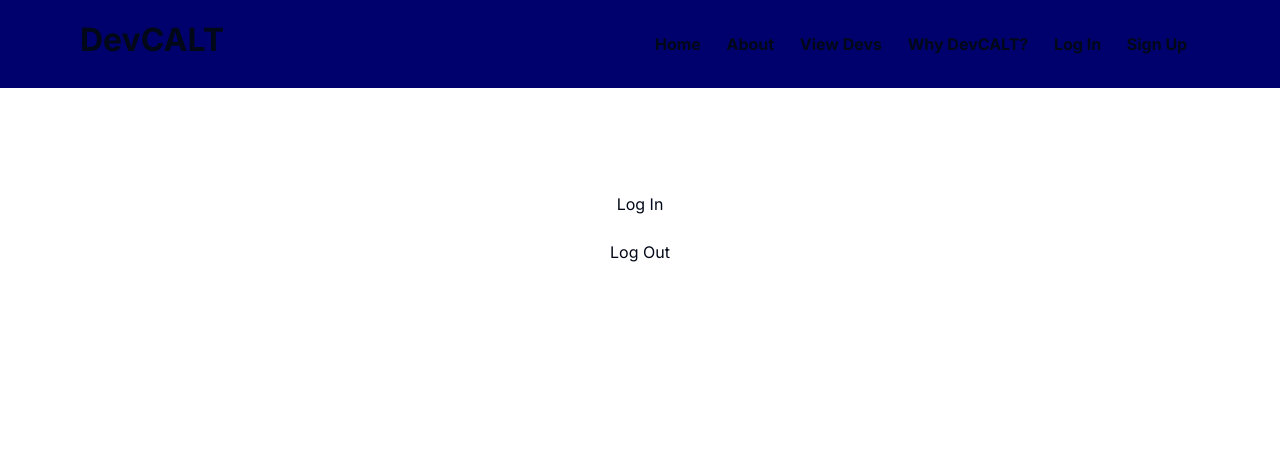
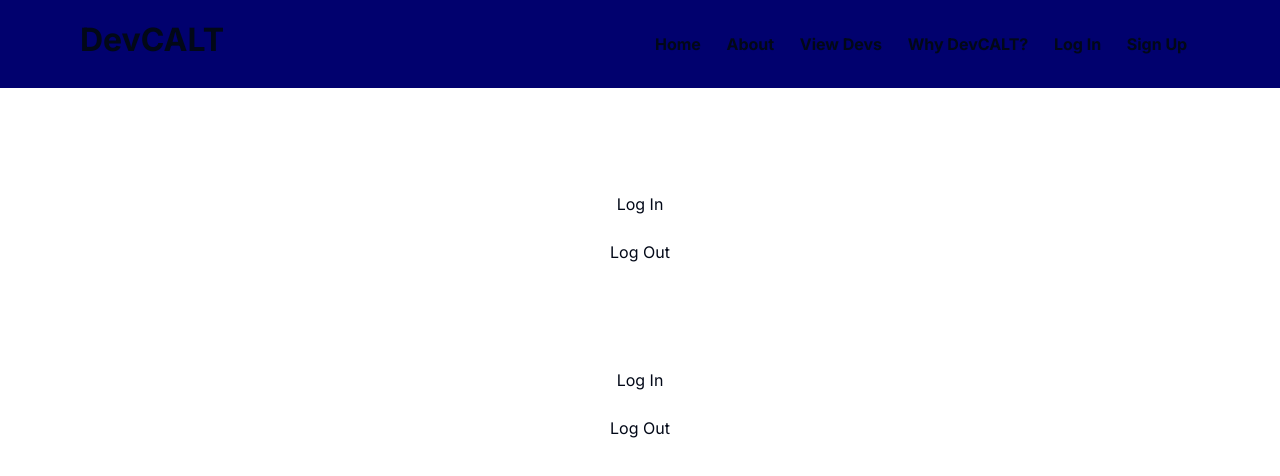
Before and after one commit to Saran-pariyar/DevCALT, a Next.js app: page /home in a window 1280 px wide. Shown: the top 476 px of the page. Built offline with nearby package versions, Linux system fonts and the light colour scheme.

Commit message:
Implement or not Two sign up functionality?

```diff
--- a/app/home/page.tsx
+++ b/app/home/page.tsx
@@ -34,6 +34,17 @@ const onClickLogIn = () =>{
 <button>Log Out</button>
 
 
+<section className='mx-8 my-8 text-center'>
+
+<input type="text" onChange={(e)=>setUsername(e.target.value)} />
+<br />
+<br />
+<br />
+
+<button onClick={onClickLogIn}>Log In</button>
+<br /><br />
+<button>Log Out</button>
+</section>
 
 
 
--- a/styles/Navbar.scss
+++ b/styles/Navbar.scss
@@ -1,9 +1,3 @@
-* {
-    margin: 0;
-    padding: 0;
-    box-sizing: border-box;
-}
-
 body {
     height: 200vh;
 }
@@ -16,8 +10,7 @@ body {
     top: 0;
     z-index: 999;
     background: #01016E;
-    // background-color: white;
-    // border-bottom: 2px solid black;
+
 
     .logo-section {
         display: flex;
@@ -36,12 +29,10 @@ body {
     .nav-link-section {
         display: flex;
         align-items: center;
-        // border: 2px solid red;
 
 
         .nav-list {
             display: flex;
-            // border: 2px solid red;
 
             li {
                 .nav-link {
```
